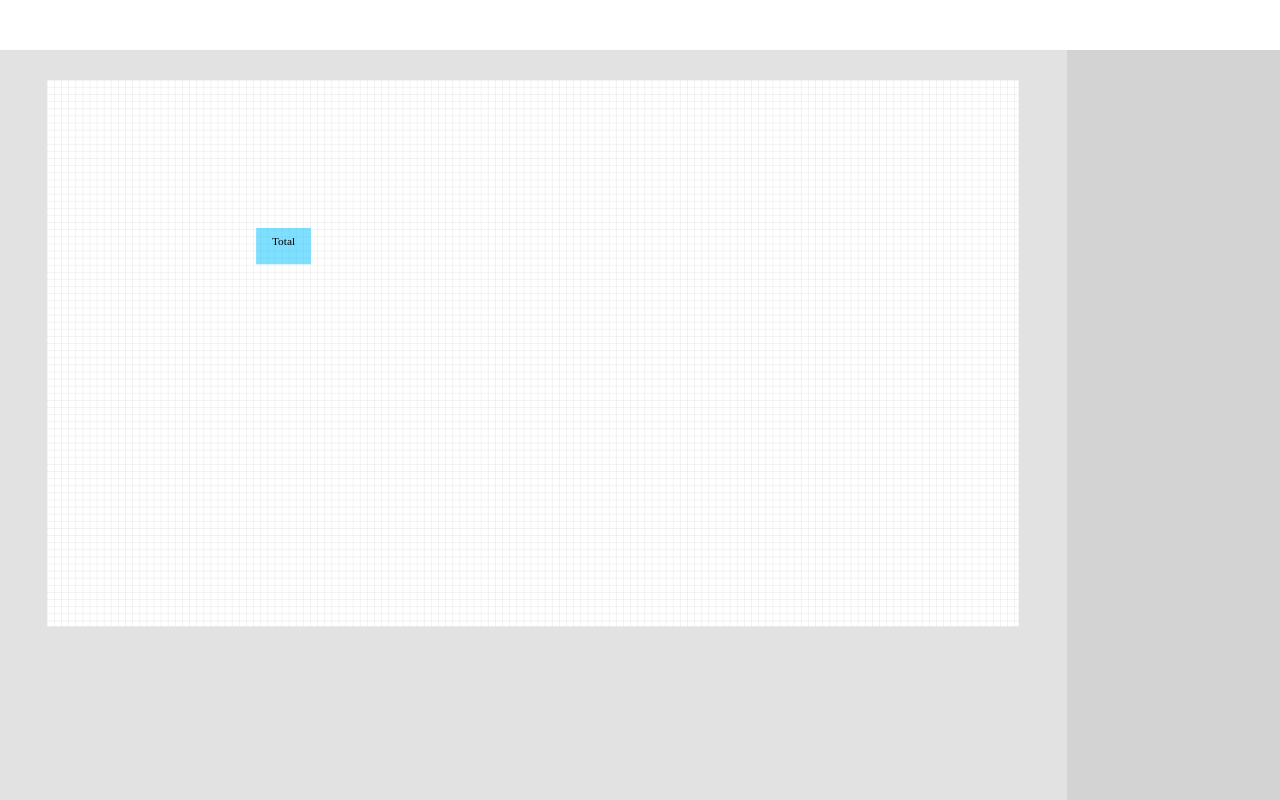
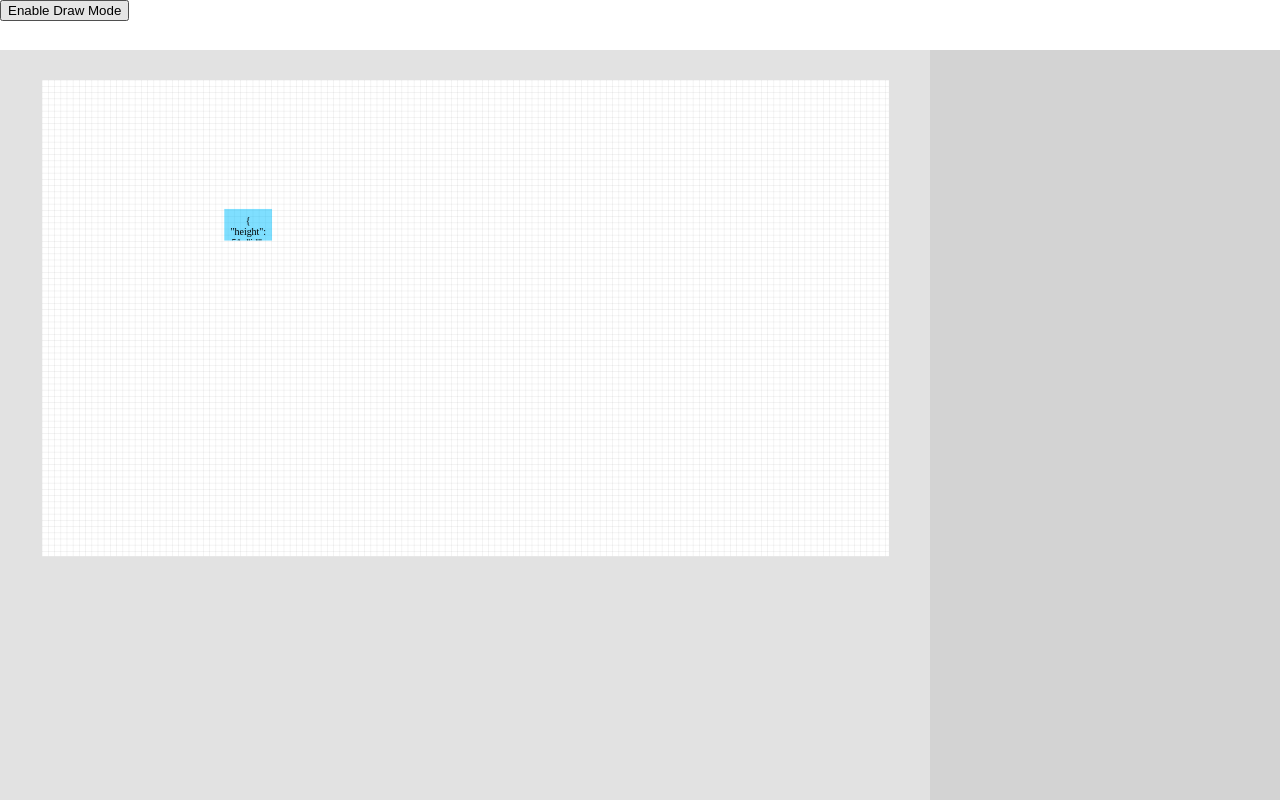
Before and after one commit to luancaike/ng-craftable, an Angular app: page / in a window 1280 px wide. Built offline with nearby package versions, Linux system fonts and the light colour scheme.

Commit message:
Added Draw Cursor and Fix data Template bind

```diff
--- a/src/app/app.component.ts
+++ b/src/app/app.component.ts
@@ -4,7 +4,9 @@ import {Component} from '@angular/core';
   selector: 'app-root',
   template: `
     <drag-drop-draw>
-      <ng-template #template let-data style="margin-left: 10px">Total</ng-template>
+      <ng-template #template let-data>
+        {{data | json}}
+      </ng-template>
     </drag-drop-draw>
   `
 })
--- a/src/app/drag-drop-draw.component.html
+++ b/src/app/drag-drop-draw.component.html
@@ -1,7 +1,12 @@
 <div class="ddd-area">
 
-  <div class="toolbar"></div>
-  <div class="workspace" #workspace (mousedown)="initDraw($event)">
+  <div class="toolbar">
+    <button type="button" (click)="enableDraw = !enableDraw">Enable Draw Mode</button>
+  </div>
+  <div class="workspace"
+       [class.draw-mode]="enableDraw"
+       (click)="clearSelectLego()"
+       #workspace (mousedown)="initDraw($event)">
     <div class="align-wrapper">
       <div class="scale-wrapper">
         <div class="canvas-container"
@@ -9,8 +14,8 @@
           <div class="guide-container" #guideContainer>
           </div>
           <div class="draw-preview"></div>
-          <ng-container *ngFor="let item of allLegoConfig;">
           <div
+            *ngFor="let item of allLegoConfig;"
             #lego
             [class.select]="selectedLego.includes(lego)"
             class="lego-item"
@@ -34,11 +39,14 @@
                  (mousedown)="resize($event,'right', item) || resize($event, 'bottom', item)"></div>
 
 
-              <div class="lego-container" (mousedown)="selectLego($event, item, lego)">
-                <ng-template *ngIf="template" [ngTemplateOutlet]="template"></ng-template>
+            <div class="lego-container"
+                 (click)="selectLego($event, item, lego)"
+                 (mousedown)="initDrag($event, item)">
+              <ng-container *ngIf="template">
+                <ng-template *ngTemplateOutlet="template; context: {$implicit: item}"></ng-template>
+              </ng-container>
             </div>
           </div>
-          </ng-container>
         </div>
       </div>
     </div>
--- a/src/app/drag-drop-draw.component.scss
+++ b/src/app/drag-drop-draw.component.scss
@@ -4,10 +4,10 @@
   position: relative;
 
   .sidebar {
-    flex: 0 0 16.6666667%;
+    flex: 0 0 350px;
     height: calc(100vh - 50px);
     background: lightgrey;
-    max-width: 16.6666667%;
+    max-width: 350px;
   }
 
   .toolbar {
@@ -23,11 +23,16 @@
   user-select: none;
   box-sizing: border-box;
   padding-top: 30px;
-  flex: 0 0 83.3333333%;
-  max-width: 83.3333333%;
+  flex: 0 0 calc(100% - 350px);
+  max-width: calc(100% - 350px);
   overflow: auto;
   height: calc(100vh - 50px);
   text-align: center;
+
+
+  &.draw-mode {
+    cursor: crosshair;
+  }
 
   .align-wrapper {
     display: inline-block;
--- a/src/app/drag-drop-draw.component.ts
+++ b/src/app/drag-drop-draw.component.ts
@@ -42,7 +42,8 @@ export class DragDropDrawComponent implements AfterViewInit, OnDestroy {
   @Input() public minHeight = 50;
   @Input() public enableResize = true;
   @Input() public enableDrag = true;
-  @Input() public enableDraw = true;
+  @Input() public drawItemData: any = {teste: 'ABC'};
+  @Input() public enableDraw = false;
   @Input() public isDragging = false;
   @Input() public isResizing = false;
   @Input() public scale = 1;
@@ -60,6 +61,7 @@ export class DragDropDrawComponent implements AfterViewInit, OnDestroy {
   };
   public selectedLego = [];
   private resize$: Subscription;
+  private resizeDebounce;
 
   constructor(@Inject(DOCUMENT) private document: Document) {
   }
@@ -87,8 +89,11 @@ export class DragDropDrawComponent implements AfterViewInit, OnDestroy {
     this.fixScaleByScreen();
     this.fixScaleSize();
     this.resize$ = fromEvent<MouseEvent>(window, 'resize').subscribe(() => {
-      this.fixScaleByScreen();
-      this.fixScaleSize();
+      clearTimeout(this.resizeDebounce);
+      this.resizeDebounce = setTimeout(() => {
+        this.fixScaleByScreen();
+        this.fixScaleSize();
+      }, 100);
     });
 
     this.allLegoConfig.forEach(lego => this.calcLineGuides(lego));
@@ -160,7 +165,7 @@ export class DragDropDrawComponent implements AfterViewInit, OnDestroy {
   }
 
   initDraw(eventStart: MouseEvent): void {
-    if (this.isDragging || this.isResizing) {
+    if (!this.enableDraw || this.isDragging || this.isResizing) {
       return;
     }
     this.drawStart.emit(eventStart);
@@ -190,8 +195,8 @@ export class DragDropDrawComponent implements AfterViewInit, OnDestroy {
         if (mouseY < startY) {
           newLego.y = mouseY;
         }
-        newLego.width = width;
-        newLego.height = height;
+        newLego.width = Math.max(this.minWidth, width);
+        newLego.height = Math.max(this.minHeight, height);
         this.snapToGuideLine(newLego, true);
         this.changeDrawGuidelines(newLego.x, newLego.y, newLego.width, newLego.height);
       });
@@ -326,12 +331,15 @@ export class DragDropDrawComponent implements AfterViewInit, OnDestroy {
   addNewLego(newLego): void {
     newLego.id = uuid();
     this.calcLineGuides(newLego);
-    this.allLegoConfig.push(newLego);
+    this.allLegoConfig.push({...newLego, ...this.drawItemData});
   }
 
   selectLego(eventStart: MouseEvent, item, lego: HTMLElement): void {
     this.selectedLego = [lego];
-    this.initDrag(eventStart, item);
+  }
+
+  clearSelectLego(): void {
+    //this.selectedLego = [];
   }
 
   resize(eventStart: MouseEvent, direction, item): void {
```
Lines whose indentation alone changed are shown as unchanged.
